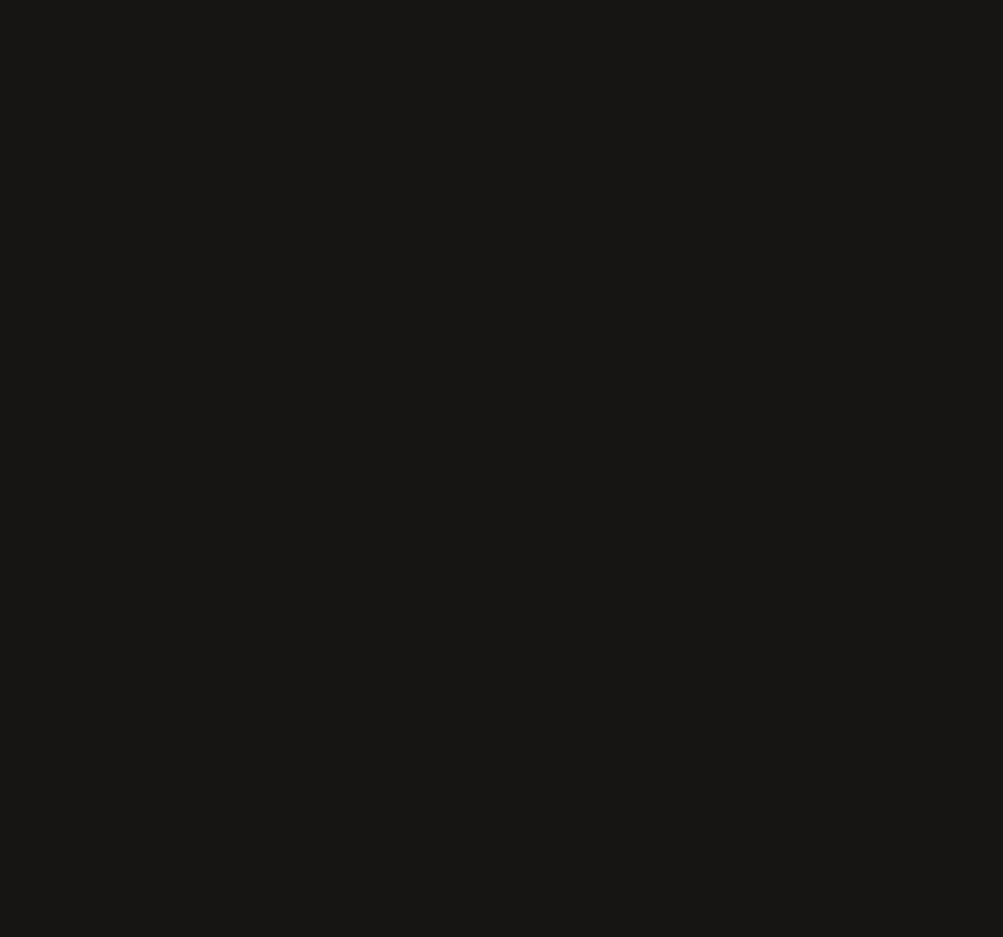
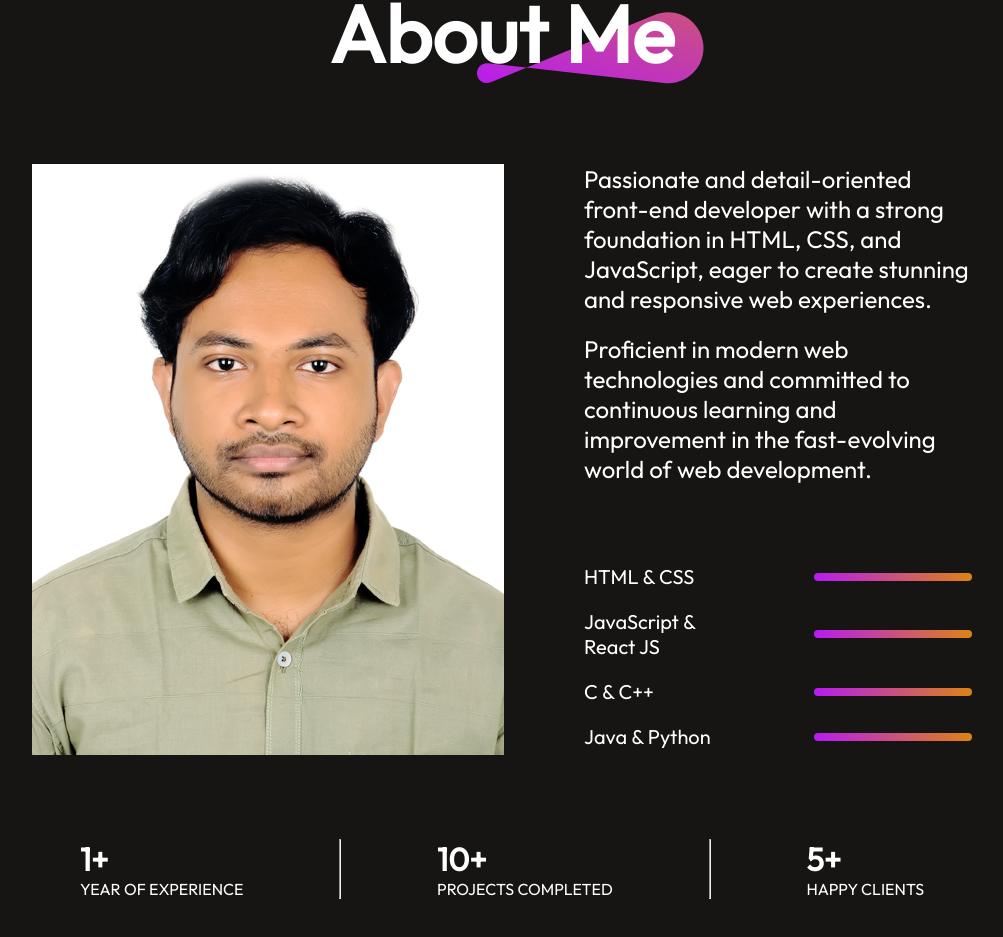
Before and after one commit to amitmahmud26/My-Portfolio, a React (Vite) app: page / in a window 1280 px wide. Shown: the part 945-1882 px from the top of the page, without its empty margins (138-1141 px from the left). Before the commit the page ends 848 px from the top, so only its background shows below. Built offline with nearby package versions, Linux system fonts and the light colour scheme.

Commit message:
added about section html

```diff
--- a/src/App.jsx
+++ b/src/App.jsx
@@ -1,12 +1,14 @@
 import React from 'react'
 import Navbar from './Components/Navber/Navbar'
 import Hero from './Components/Hero/Hero'
+import About from './Components/About/About'
 
 const App = () => {
   return (
     <div>
       <Navbar />
       <Hero />
+      <About />
     </div>
   )
 }
--- /dev/null
+++ b/src/Components/About/About.css
@@ -0,0 +1,69 @@
+.about{
+    display: flex;
+    flex-direction: column;
+    align-items: center;
+    justify-content: center;
+    gap: 80px;
+    margin: 80px 170px;
+}
+.about-title{
+    position: relative;
+
+}
+.about-title h1{
+    padding: 0 30px;
+    font-size: 80px;
+    font-weight: 600;
+}
+.about-title img{
+    position: absolute;
+    bottom: 0;
+    right: 0;
+    z-index: -1;
+}
+.about-section{
+    display: flex;
+    gap: 80px;
+}
+.about-right{
+    display: flex;
+    flex-direction: column;
+    gap: 80px;
+}
+.about-para{
+    display: flex;
+    flex-direction: column;
+    gap: 20px;
+    font-size: 24px;
+    font-weight: 500;
+}
+.about-skills{
+    display: flex;
+    flex-direction: column;
+    gap: 20px;
+}
+.about-skill{
+    display: flex;
+    gap: 70px;
+    align-items: center;
+    transition: 0.3s;
+}
+.about-skill p{
+    min-width: 160px;
+    font-size: 20px;
+    font-weight: 500;
+}
+.about-skill hr{
+    outline: none;
+    border: none;
+    width: 50%;
+    height: 8px;
+    border-radius: 50px;
+    background: linear-gradient(264deg, #DF8908 -5.09%, #B415FF 106.28%);
+}
+.about-achievements{
+    display: flex;
+    width: 100%;
+    justify-content: space-around;
+    margin-bottom: 80px;
+}
--- /dev/null
+++ b/src/Components/About/About.jsx
@@ -0,0 +1,56 @@
+import React from 'react'
+import './About.css'
+import theme_pattern from '../../assets/theme_pattern.svg'
+import profile_img from '../../assets/about_profile.jpeg'
+
+const About = () => {
+  return (
+    <div className='about'>
+        <div className="about-title">
+            <h1>About Me</h1>
+            <img src={theme_pattern} alt="" />
+        </div>
+        <div className="about-section">
+            <div className="about-left">
+                <img src={profile_img} alt="" />
+            </div>
+            <div className="about-right">
+                <div className="about-para">
+                    <p>Passionate and detail-oriented front-end developer with a strong foundation in HTML, CSS, and JavaScript, eager to create stunning and responsive web experiences.</p>
+                    <p>Proficient in modern web technologies and committed to continuous learning and improvement in the fast-evolving world of web development.</p>
+                </div>
+                <div className="about-skills">
+                    <div className="about-skill">
+                        <p>HTML & CSS</p> <hr style={{width: "50%"}} />
+                    </div>
+                    <div className="about-skill">
+                        <p>JavaScript & React JS</p> <hr style={{width: "70%"}} />
+                    </div>
+                    <div className="about-skill">
+                        <p>C & C++</p> <hr style={{width: "60%"}} />
+                    </div>
+                    <div className="about-skill">
+                        <p>Java & Python</p> <hr style={{width: "50%"}} />
+                    </div>
+                </div>
+            </div>
+        </div>
+        <div className="about-achievements">
+                <div className="about-achievement">
+                    <h1>1+</h1>
+                    <p>YEAR OF EXPERIENCE</p>
+                </div> <hr />
+                <div className="about-achievement">
+                    <h1>10+</h1>
+                    <p>PROJECTS COMPLETED</p>
+                </div> <hr />
+                <div className="about-achievement">
+                    <h1>5+</h1>
+                    <p>HAPPY CLIENTS</p>
+                </div>
+        </div>
+    </div>
+  )
+}
+
+export default About
```
